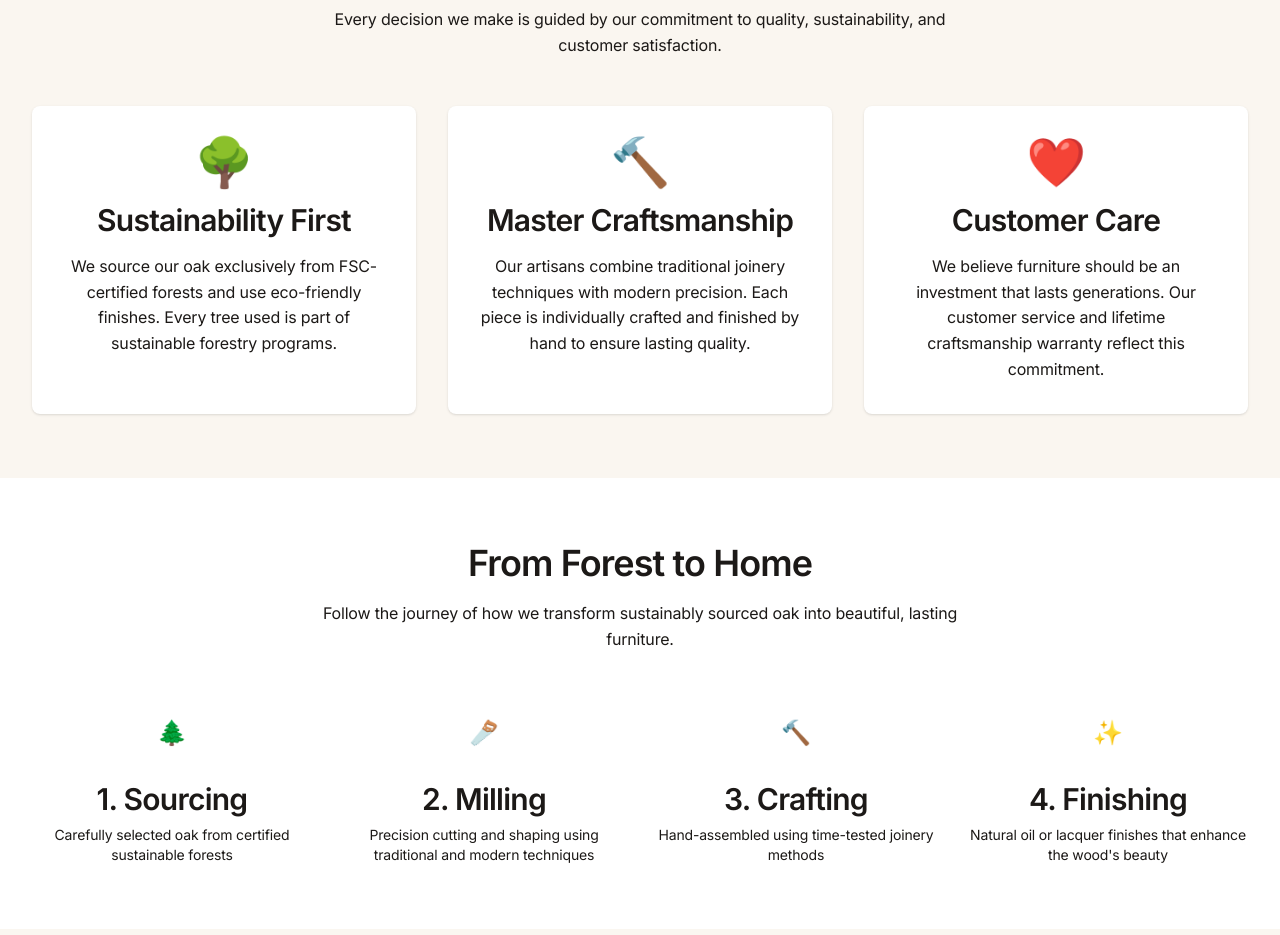
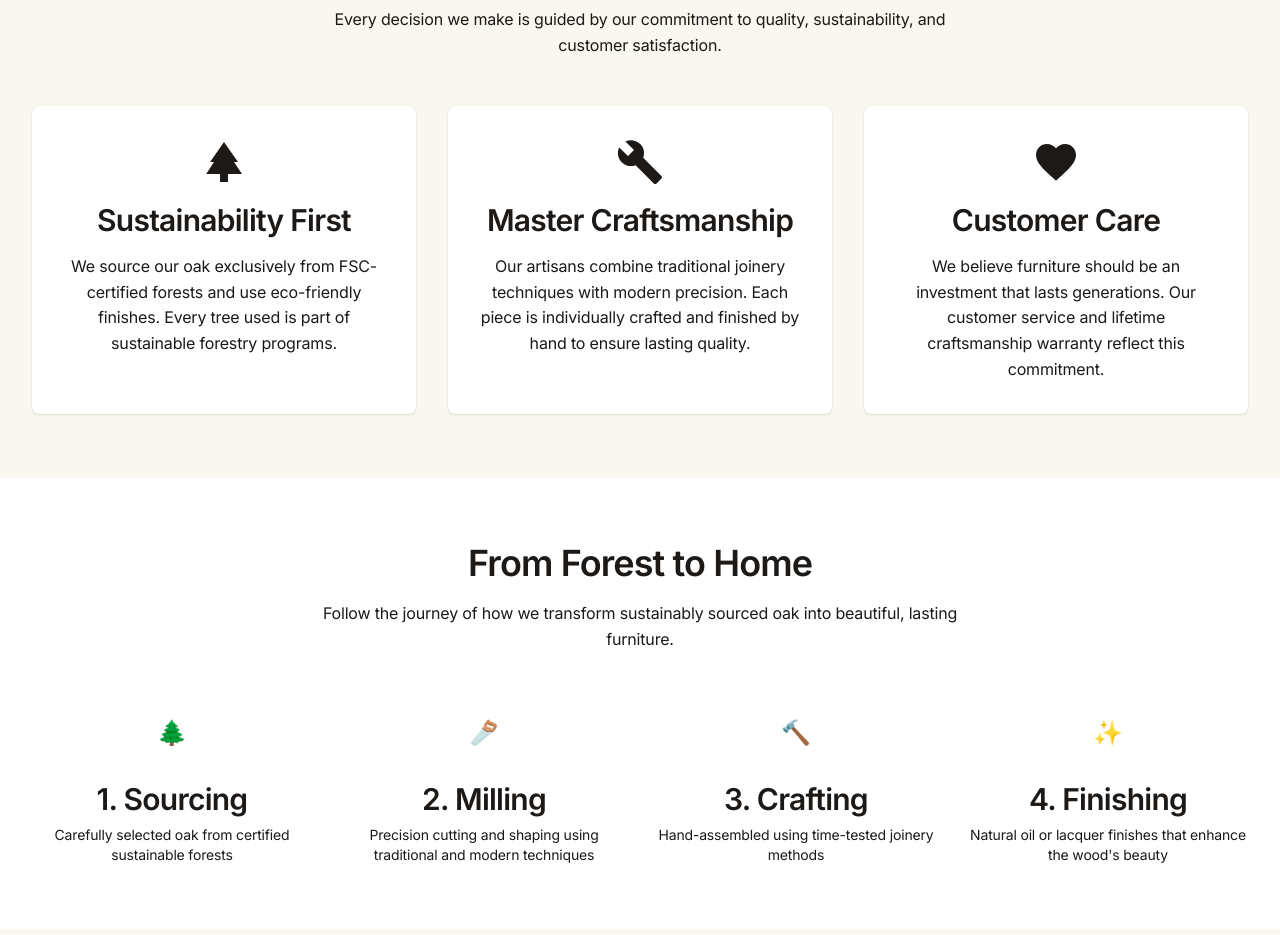
Before and after one commit to ernissmal/wood-and-good-frontend, a Next.js app: page /about in a window 1280 px wide. Shown: the part 1080-2015 px from the top of the page. Built offline with nearby package versions, Linux system fonts and the light colour scheme; no server answers.

Commit message:
Add icons to AboutPage for sustainability, craftsmanship, and customer care sections

```diff
--- a/src/app/about/page.tsx
+++ b/src/app/about/page.tsx
@@ -1,4 +1,5 @@
 import Link from 'next/link';
+import { Park, Build, Favorite, NaturePeople, Carpenter, LocalFlorist, Handyman, AutoFixHigh, Engineering } from '@mui/icons-material';
 
 export default function AboutPage() {
   return (
@@ -71,7 +72,9 @@ export default function AboutPage() {
 
           <div className="grid grid-cols-1 md:grid-cols-3 gap-8">
             <div className="bg-white p-8 rounded-lg shadow-sm text-center">
-              <div className="text-5xl mb-4">🌳</div>
+              <div className="text-5xl mb-4 text-oak-600 flex justify-center">
+                <Park sx={{ fontSize: 48 }} />
+              </div>
               <h3 className="text-xl font-semibold text-oak-800 mb-4">
                 Sustainability First
               </h3>
@@ -83,7 +86,9 @@ export default function AboutPage() {
             </div>
 
             <div className="bg-white p-8 rounded-lg shadow-sm text-center">
-              <div className="text-5xl mb-4">🔨</div>
+              <div className="text-5xl mb-4 text-oak-600 flex justify-center">
+                <Build sx={{ fontSize: 48 }} />
+              </div>
               <h3 className="text-xl font-semibold text-oak-800 mb-4">
                 Master Craftsmanship
               </h3>
@@ -95,7 +100,9 @@ export default function AboutPage() {
             </div>
 
             <div className="bg-white p-8 rounded-lg shadow-sm text-center">
-              <div className="text-5xl mb-4">❤️</div>
+              <div className="text-5xl mb-4 text-oak-600 flex justify-center">
+                <Favorite sx={{ fontSize: 48 }} />
+              </div>
               <h3 className="text-xl font-semibold text-oak-800 mb-4">
                 Customer Care
               </h3>
```
